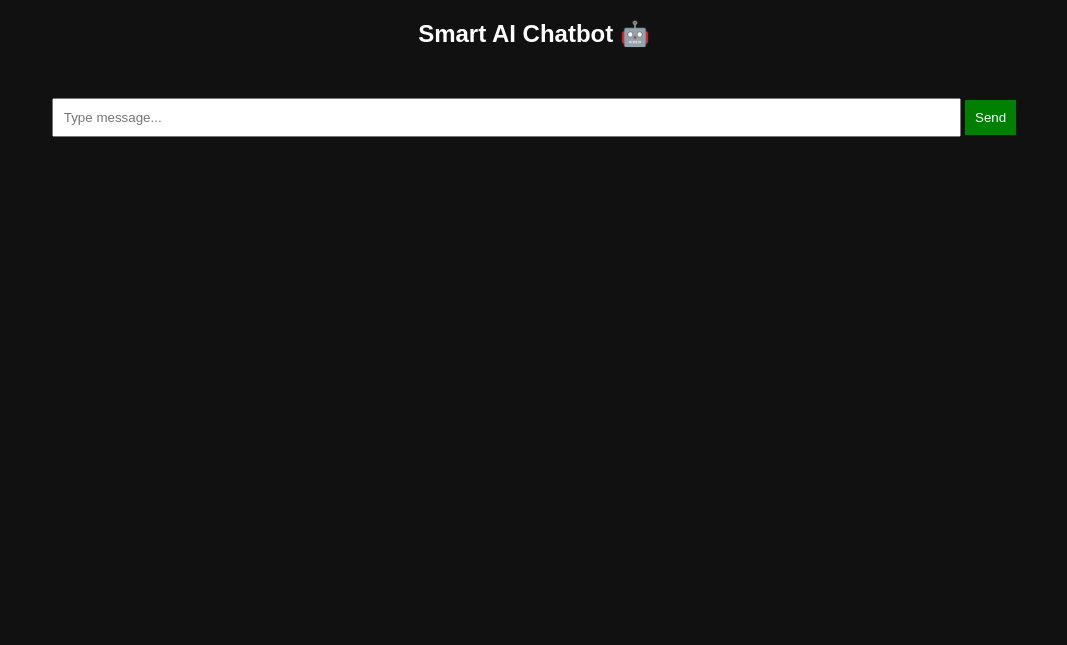
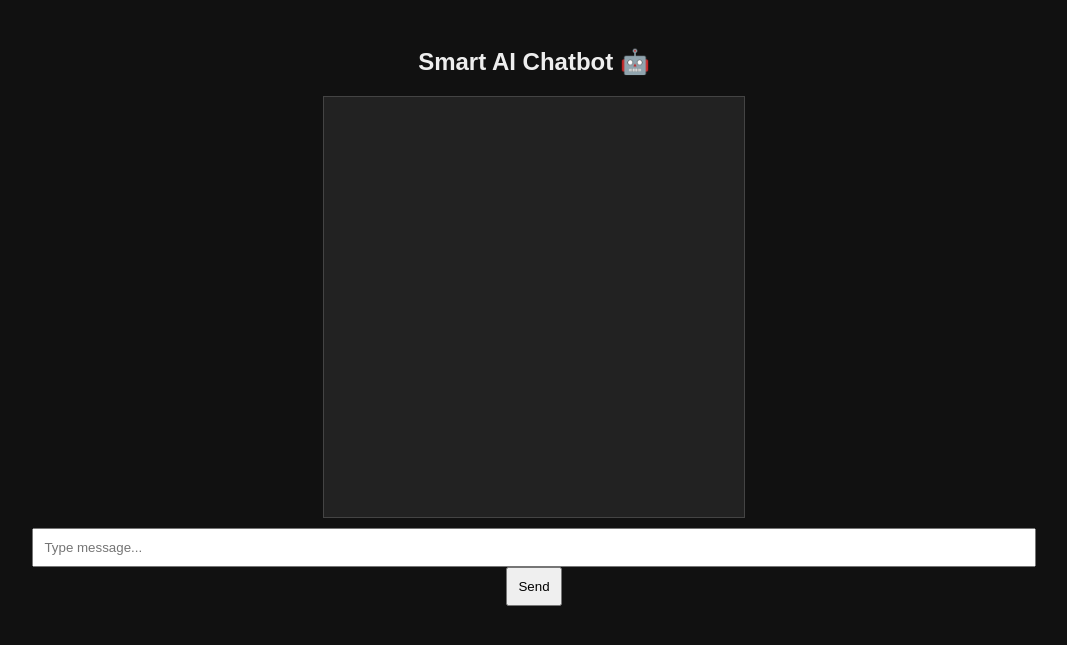
Before and after one commit to FunLandGames/Api-liveg, a Flask app: page / in a window 1280 px wide. Shown: the top 645 px of the page, without its empty margins (106-1173 px from the left). Run offline with Flask 3, Linux system fonts and the light colour scheme.

Commit message:
index.html

```diff
--- a/templates/index.html
+++ b/templates/index.html
@@ -1,70 +1,58 @@
 <!DOCTYPE html>
-<html>
+<html lang="en">
 <head>
-    <title>Smart AI Chatbot</title>
+    <meta charset="UTF-8">
     <meta name="viewport" content="width=device-width, initial-scale=1.0">
+    <title>Smart AI Chatbot 🤖</title>
     <style>
-        body {
-            font-family: Arial;
-            background: #111;
-            color: white;
-            text-align: center;
-        }
-        #chatbox {
-            width: 90%;
-            max-width: 500px;
-            margin: auto;
-            margin-top: 50px;
-        }
-        input {
-            width: 70%;
-            padding: 10px;
-        }
-        button {
-            padding: 10px;
-            background: green;
-            color: white;
-            border: none;
-        }
-        .message {
-            margin: 10px;
-            padding: 10px;
-            background: #222;
-            border-radius: 10px;
-        }
+        body { font-family: Arial, sans-serif; background:#111; color:#eee; display:flex; flex-direction:column; align-items:center; padding:20px;}
+        #chatbox { width:100%; max-width:400px; height:400px; border:1px solid #444; overflow-y:auto; padding:10px; margin-bottom:10px; background:#222; }
+        #user-input { width:80%; padding:10px; }
+        #send-btn { padding:10px; }
+        .user { color: #4ee; }
+        .bot { color: #fe4; }
     </style>
 </head>
 <body>
+    <h2>Smart AI Chatbot 🤖</h2>
+    <div id="chatbox"></div>
+    <input type="text" id="user-input" placeholder="Type message...">
+    <button id="send-btn">Send</button>
 
-<h2>Smart AI Chatbot 🤖</h2>
+    <script>
+        const chatbox = document.getElementById("chatbox");
+        const userInput = document.getElementById("user-input");
+        const sendBtn = document.getElementById("send-btn");
 
-<div id="chatbox"></div>
+        function appendMessage(sender, msg) {
+            const p = document.createElement("p");
+            p.className = sender;
+            p.textContent = sender === "user" ? "You: " + msg : "AI: " + msg;
+            chatbox.appendChild(p);
+            chatbox.scrollTop = chatbox.scrollHeight;
+        }
 
-<input type="text" id="message" placeholder="Type message...">
-<button onclick="sendMessage()">Send</button>
+        async function sendMessage() {
+            const message = userInput.value.trim();
+            if (!message) return;
+            appendMessage("user", message);
+            userInput.value = "";
 
-<script>
-function sendMessage() {
-    let message = document.getElementById("message").value;
+            try {
+                const response = await fetch("/chat", {
+                    method: "POST",
+                    headers: {"Content-Type":"application/json"},
+                    body: JSON.stringify({message})
+                });
+                const data = await response.json();
+                appendMessage("bot", data.reply);
+            } catch(e) {
+                appendMessage("bot", "Error connecting to server!");
+            }
+        }
 
-    fetch("/chat", {
-        method: "POST",
-        headers: {
-            "Content-Type": "application/json"
-        },
-        body: JSON.stringify({message: message})
-    })
-    .then(response => response.json())
-    .then(data => {
-        let chatbox = document.getElementById("chatbox");
-
-        chatbox.innerHTML += `<div class="message"><b>You:</b> ${message}</div>`;
-        chatbox.innerHTML += `<div class="message"><b>AI:</b> ${data.reply}</div>`;
-
-        document.getElementById("message").value = "";
-    });
-}
-</script>
-
+        sendBtn.addEventListener("click", sendMessage);
+        userInput.addEventListener("keydown", e => { if(e.key === "Enter") sendMessage(); });
+    </script>
 </body>
 </html>
```
